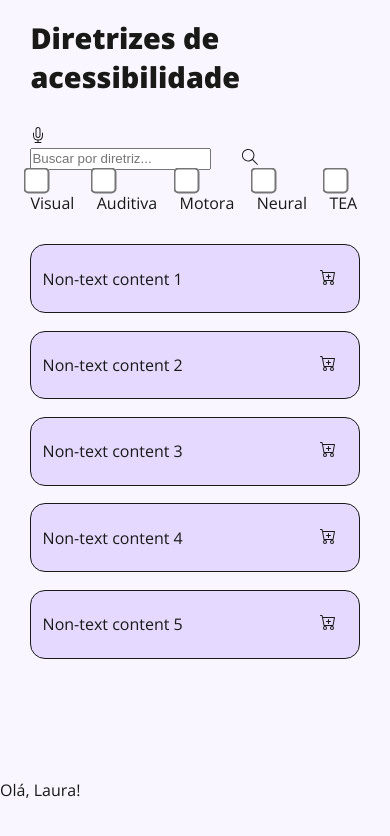
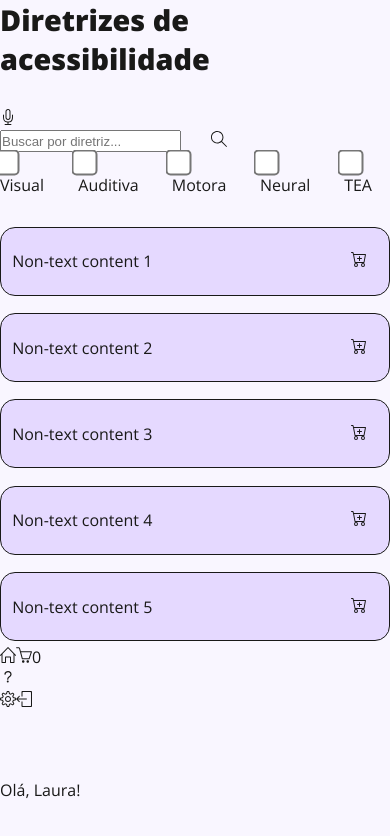
Before and after one commit to acessiweb/acessiweb-frontend, a Next.js app: page / in a window 390 px wide. Shown: the top 836 px of the page. Built offline with nearby package versions, Linux system fonts and the light colour scheme.

Commit message:
Add screen size hook and footer mobile

```diff
--- a/src/app/App.tsx
+++ b/src/app/App.tsx
@@ -1,5 +1,7 @@
 "use client";
 
+import { TABLET_SCREEN_SIZE } from "@/common/utils/var";
+import FooterMobile from "@/components/footer-mobile";
 import HeaderDesktop from "@/components/header-desktop";
 import HeaderMobile from "@/components/header-mobile";
 import Push from "@/components/push";
@@ -8,18 +10,14 @@ import CartProvider from "@/context/cart";
 import ProjectProvider from "@/context/projects";
 import { usePush } from "@/context/push";
 import SecPageProvider from "@/context/sec-page";
-import { useEffect, useState } from "react";
+import useScreenSize from "@/hooks/useScreenSize";
+import { useEffect } from "react";
 
 export default function App({ children }: { children?: React.ReactNode }) {
   const { showPush } = usePush();
-  const [screenSize, setScreenSize] = useState({ width: 0, height: 0 });
+  const { screenSize } = useScreenSize();
 
   useEffect(() => {
-    setScreenSize({
-      width: screen.width,
-      height: screen.height,
-    });
-
     document.body.classList.add("open-sans");
   }, []);
 
@@ -29,8 +27,15 @@ export default function App({ children }: { children?: React.ReactNode }) {
         <CartProvider>
           <ProjectProvider>
             <SecPageProvider>
-              {screenSize.width <= 890 ? <HeaderMobile /> : <HeaderDesktop />}
-              <main>{children}</main>
+              <div className="content">
+                {screenSize.width <= TABLET_SCREEN_SIZE ? (
+                  <HeaderMobile />
+                ) : (
+                  <HeaderDesktop />
+                )}
+                <main>{children}</main>
+              </div>
+              {screenSize.width <= TABLET_SCREEN_SIZE && <FooterMobile />}
               {showPush && <Push />}
             </SecPageProvider>
           </ProjectProvider>
```
